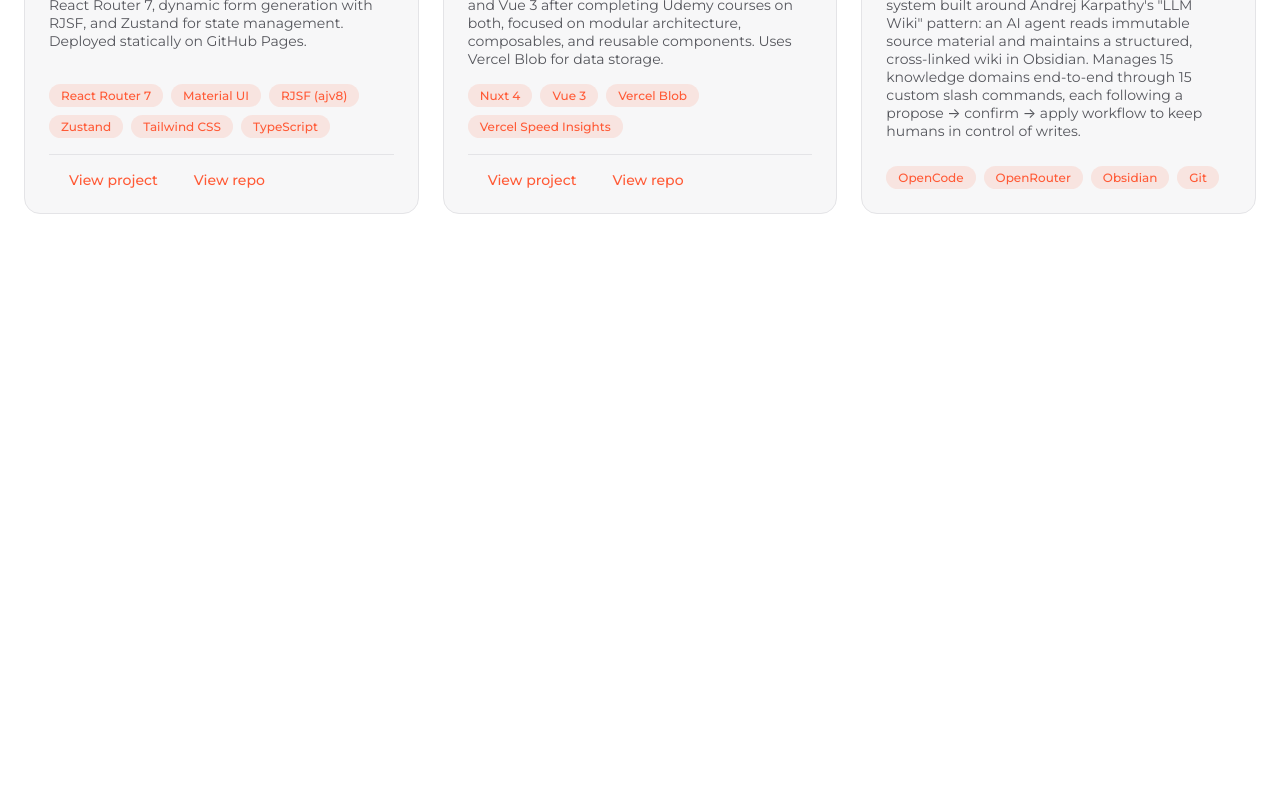
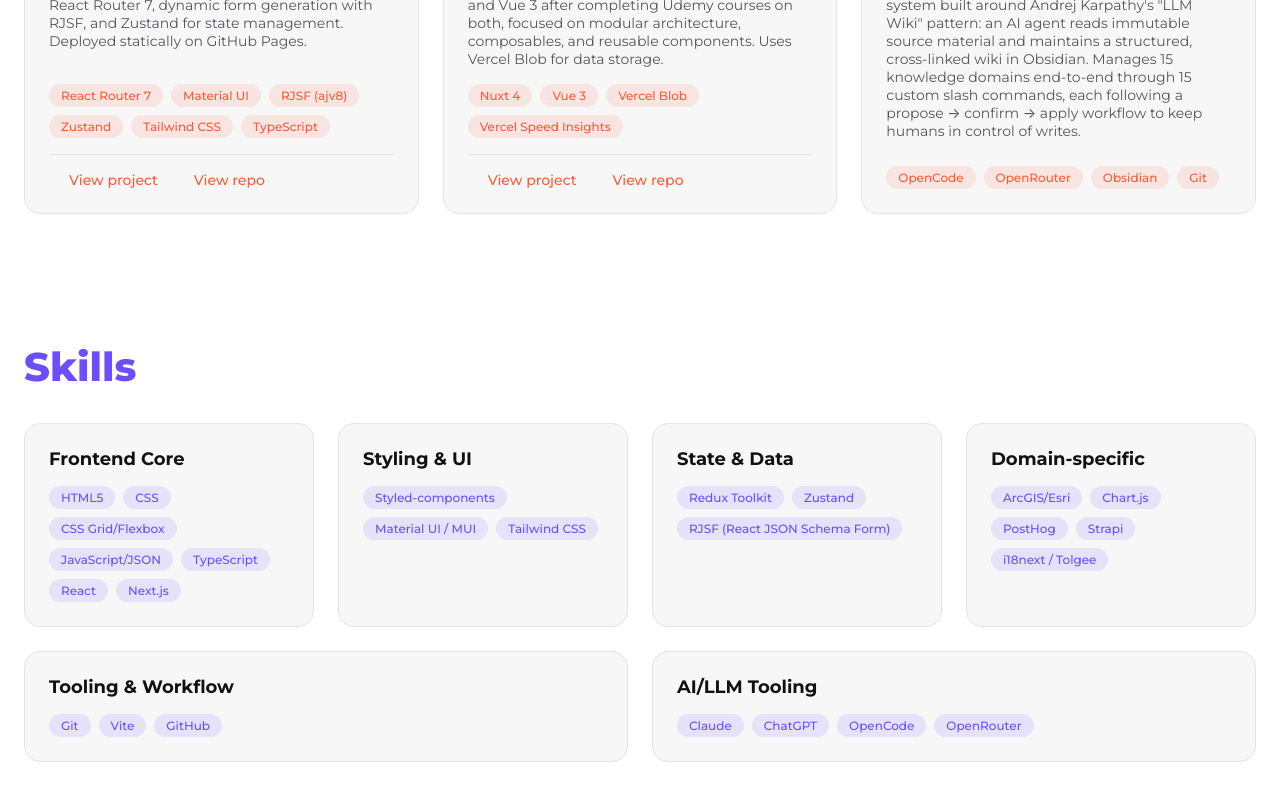
Before and after one commit to lskal/personal-experimental-website, a React (Vite) app: page / in a window 1280 px wide. Shown: the part 2854-3654 px from the top of the page. Before the commit the page ends 3132 px from the top, so only its background shows below. Built offline with nearby package versions, Linux system fonts and the light colour scheme; some icons are missing.

Commit message:
feat: add Skills section

```diff
--- a/src/App.tsx
+++ b/src/App.tsx
@@ -2,6 +2,7 @@
 import { Hero } from './sections/Hero/Hero';
 import { Experience } from './sections/Experience/Experience';
 import { Projects } from './sections/Projects/Projects';
+import { Skills } from './sections/Skills/Skills';
 
 function App() {
 	return (
@@ -11,6 +12,7 @@
 				<Hero />
 				<Experience />
 				<Projects />
+				<Skills />
 			</main>
 		</>
 	);
--- /dev/null
+++ b/src/sections/Skills/Skills.module.css
@@ -0,0 +1,46 @@
+.section {
+	padding: var(--space-8) var(--space-5);
+}
+
+.title {
+	font-size: var(--font-size-2xl);
+	font-weight: var(--font-weight-extrabold);
+	color: var(--color-skills);
+	margin-bottom: var(--space-6);
+}
+
+.grid {
+	display: flex;
+	flex-wrap: wrap;
+	gap: var(--space-5);
+}
+
+.category {
+	flex: 1 1 240px;
+	background: var(--color-surface);
+	border: 1px solid var(--color-border);
+	border-radius: var(--radius-md);
+	padding: var(--space-5);
+}
+
+.categoryName {
+	font-size: var(--font-size-md);
+	font-weight: var(--font-weight-bold);
+	color: var(--color-text);
+	margin-bottom: var(--space-4);
+}
+
+.tags {
+	display: flex;
+	flex-wrap: wrap;
+	gap: var(--space-2);
+}
+
+.tag {
+	font-size: var(--font-size-xs);
+	font-weight: var(--font-weight-medium);
+	padding: var(--space-1) var(--space-3);
+	border-radius: var(--radius-full);
+	background: rgba(var(--color-skills-rgb), 0.12);
+	color: var(--color-skills);
+}
--- /dev/null
+++ b/src/sections/Skills/Skills.tsx
@@ -0,0 +1,26 @@
+import { useLanguage } from '../../hooks/useLanguage';
+import styles from './Skills.module.css';
+
+export function Skills() {
+	const { content } = useLanguage();
+
+	return (
+		<section className={styles.section}>
+			<h2 className={styles.title}>{content.ui.sectionTitles.skills}</h2>
+			<div className={styles.grid}>
+				{content.skills.map(group => (
+					<div key={group.category} className={styles.category}>
+						<h3 className={styles.categoryName}>{group.category}</h3>
+						<ul className={styles.tags}>
+							{group.skills.map(skill => (
+								<li key={skill} className={styles.tag}>
+									{skill}
+								</li>
+							))}
+						</ul>
+					</div>
+				))}
+			</div>
+		</section>
+	);
+}
```
